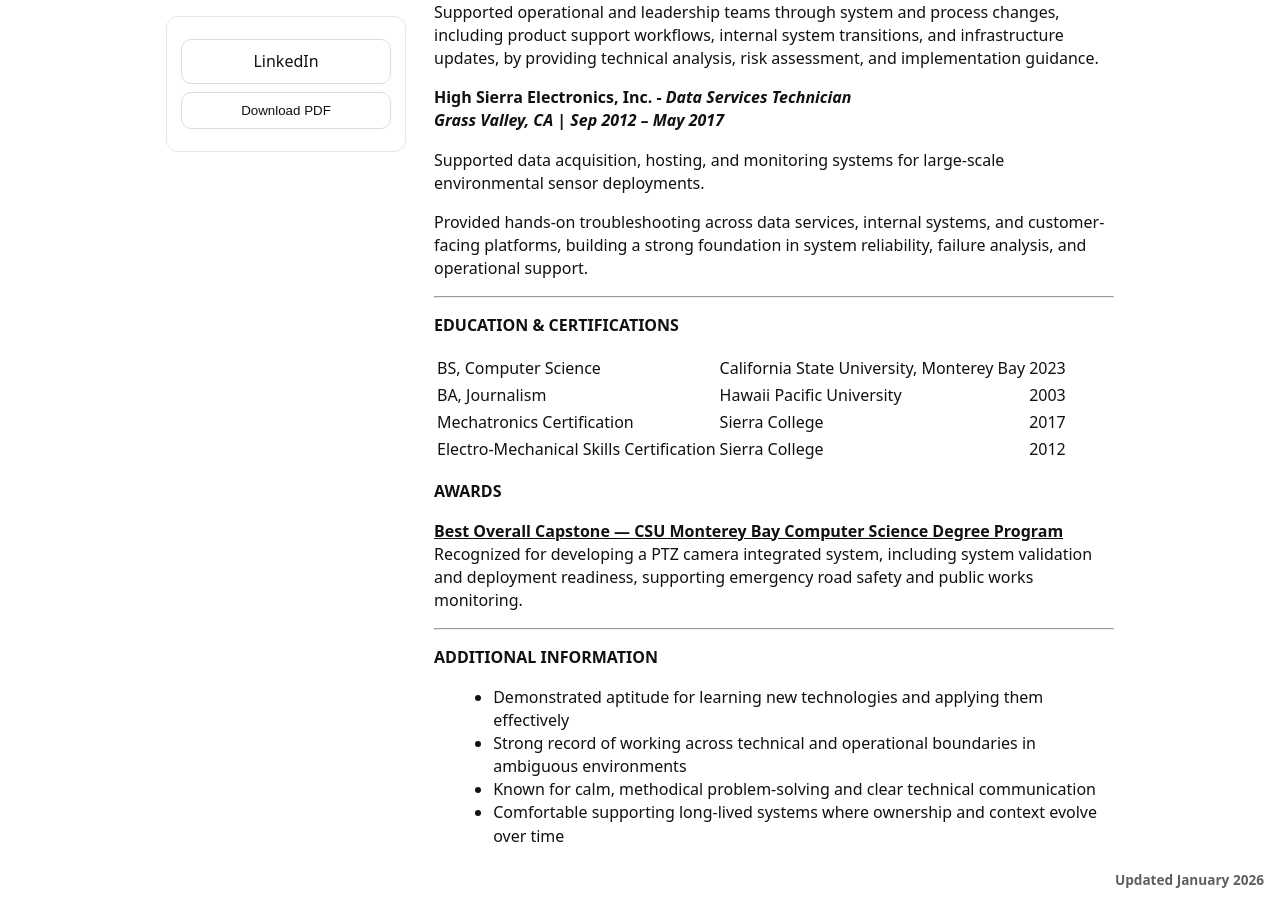
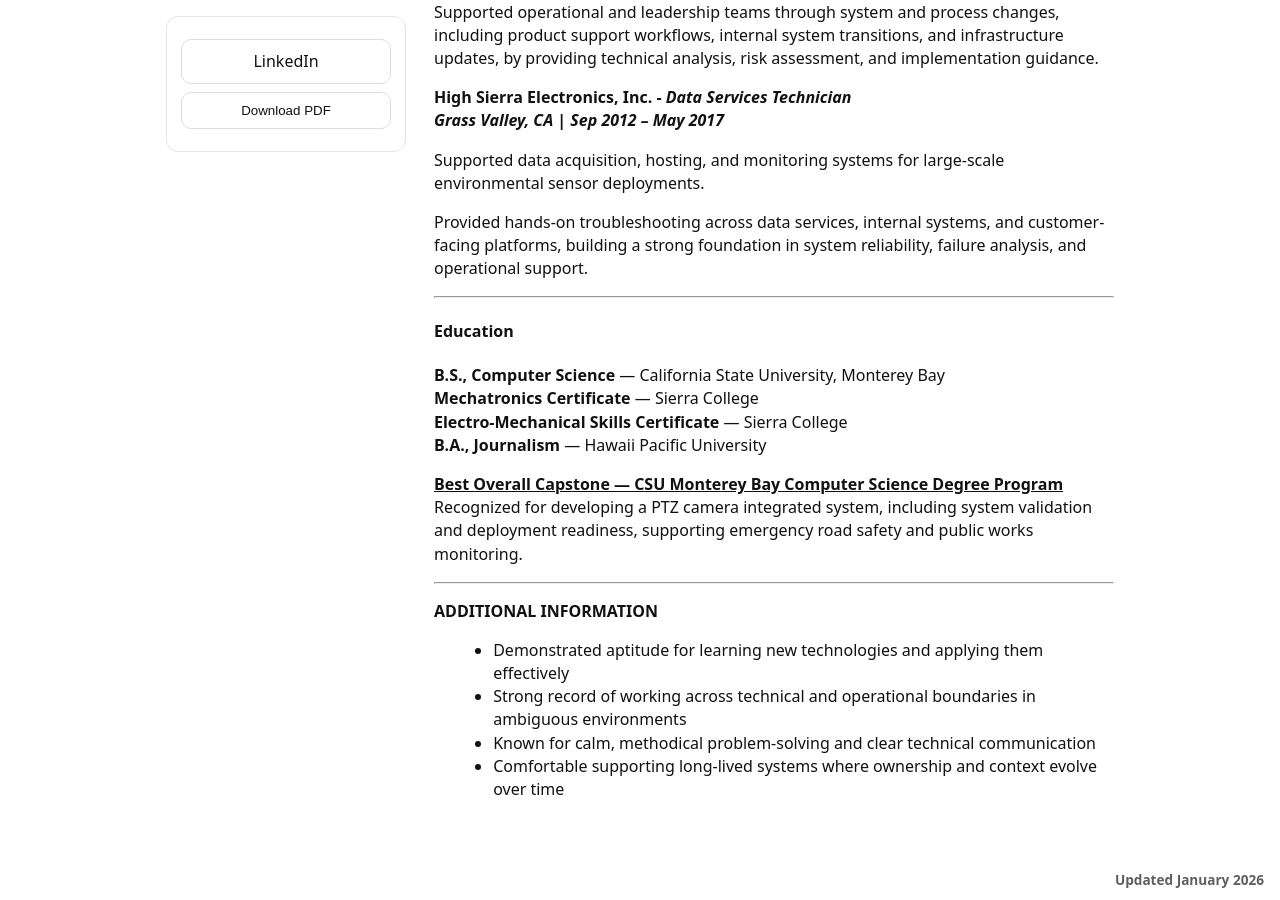
Before and after one commit to jostagirl/PublicResume, a Jekyll site: the page built from index.md, in a window 1280 px wide and 900 px high, scrolled down 1533 px. Built offline with Jekyll 4.4.1, drawn with Linux system fonts in a browser that asks for light colours; our own code applies the rules of GitHub Pages for plain Markdown files.

Commit message:
Publish resume site update

```diff
--- a/index.md
+++ b/index.md
@@ -64,14 +64,11 @@ Provided hands-on troubleshooting across data services, internal systems, and cu
 
 ---
 
-<p><strong>EDUCATION & CERTIFICATIONS</strong></p>
-
-BS, Computer Science | California State University, Monterey Bay | 2023
-BA, Journalism | Hawaii Pacific University | 2003
-Mechatronics Certification | Sierra College | 2017
-Electro-Mechanical Skills Certification | Sierra College | 2012
-
-<strong>AWARDS</strong>
+#### Education
+**B.S., Computer Science** — California State University, Monterey Bay
+**Mechatronics Certificate** — Sierra College
+**Electro-Mechanical Skills Certificate** — Sierra College
+**B.A., Journalism** — Hawaii Pacific University
 
 <u><b>Best Overall Capstone — CSU Monterey Bay Computer Science Degree Program</b></u>
 Recognized for developing a PTZ camera integrated system, including system validation and deployment readiness, supporting emergency road safety and public works monitoring.
```
